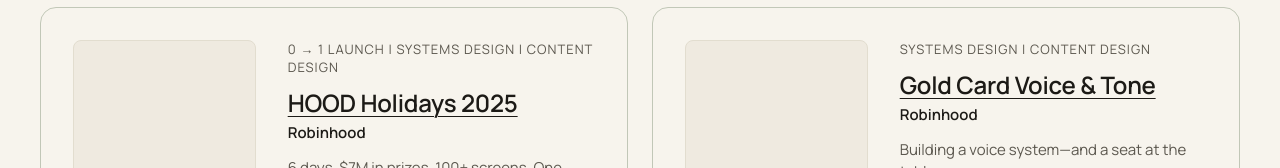
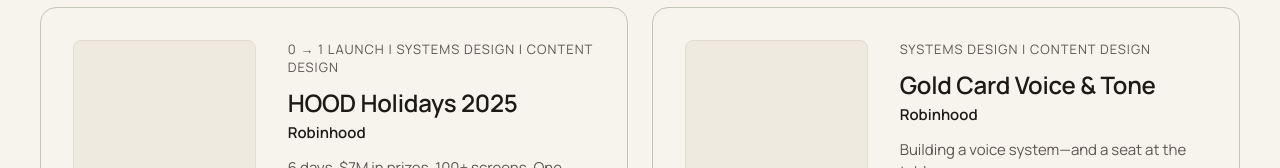
Before and after one commit to cameronliquori/Cameron-portfolio, a Next.js app: page / in a window 1280 px wide. Shown: the part 593-761 px from the top of the page. Built offline with nearby package versions, Linux system fonts and the light colour scheme.

Commit message:
Update ProjectCard.tsx

```diff
--- a/components/ProjectCard.tsx
+++ b/components/ProjectCard.tsx
@@ -17,7 +17,7 @@
           {project.eyebrow}
         </p>
 
-        <h3 className="font-display text-h3 text-ink underline decoration-1 underline-offset-4 mb-1">
+        <h3 className="font-display text-h3 text-ink mb-1">
           {project.title}
         </h3>
         <p className="text-small font-semibold text-ink mb-3">
```
